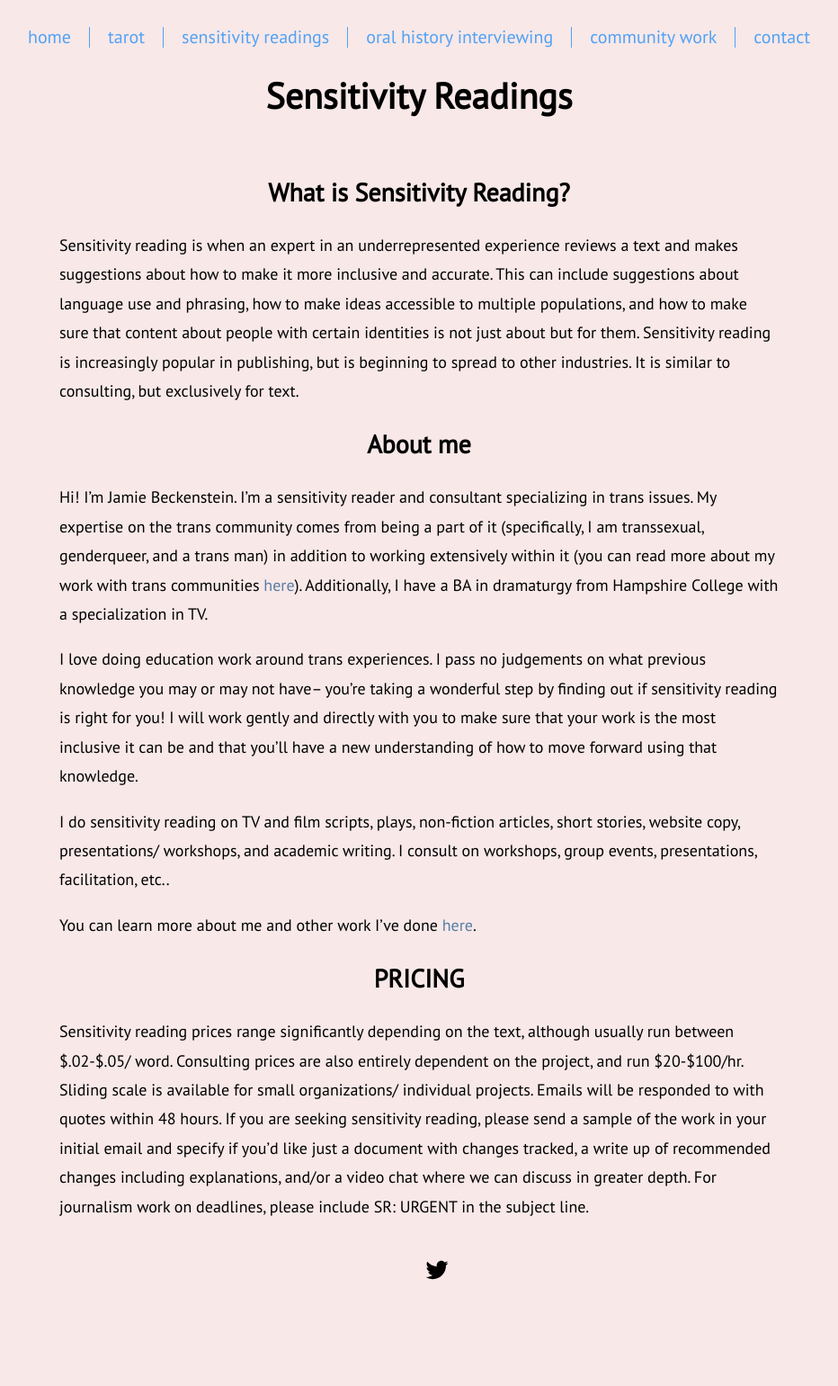
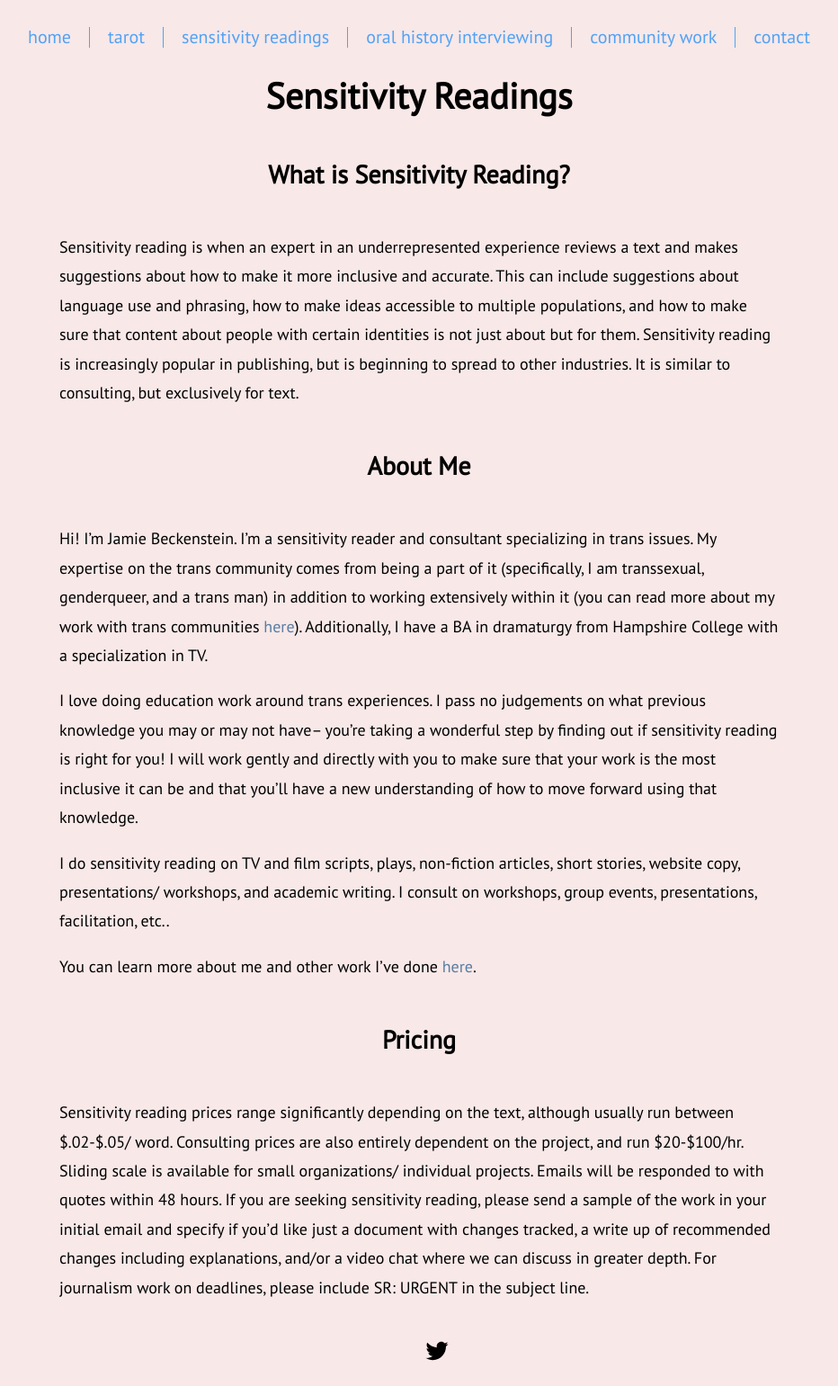
Before and after one commit to jamiebeckenstein/home, a Jekyll site: the page built from sensitivity.md, in a window 1280 px wide. Shown: the whole page at 90% size, without its empty margins (174-1106 px from the left). Built offline with Jekyll 4.4.1, drawn with Linux system fonts in a browser that asks for light colours; before the commit the page ends 1451 px from its top, so only the background shows below that.

Commit message:
spacing + title casing

```diff
--- a/_layouts/default.html
+++ b/_layouts/default.html
@@ -21,9 +21,11 @@
       <h1>{{page.title}}</h1>
     </header>
 
-    <div class='hero-container'>
-      <h2 class='hero-content'>{{ page.header }}</h2>
-    </div>
+    {% if page.header != '' %}
+      <div class='hero-container'>
+        <h2 class='hero-content'>{{ page.header }}</h2>
+      </div>
+    {%  endif %}
     <div class="content-container">
       <div class='alignment-container'>
         {{ content }}
--- a/css/main.css
+++ b/css/main.css
@@ -94,6 +94,25 @@ h2 {
   width: 100%
 }
 
+.content-container h1,
+.content-container h2,
+.content-container h3 {
+  margin-bottom: 40px;
+  margin-top: 40px;
+}
+
+.content-container h1:first-of-type,
+.content-container h2:first-of-type,
+.content-container h3:first-of-type {
+  margin-top: 0;
+}
+
+.content-container h1,h2,h3 {
+  margin-bottom: 20px;
+  margin-top: 20px;
+}
+
+
 
 
 .alignment-container {
--- a/sensitivity.md
+++ b/sensitivity.md
@@ -8,7 +8,7 @@ header: ''
 
 Sensitivity reading is when an expert in an underrepresented experience reviews a text and makes suggestions about how to make it more inclusive and accurate. This can include suggestions about language use and phrasing, how to make ideas accessible to multiple populations, and how to make sure that content about people with certain identities is not just about but for them. Sensitivity reading is increasingly popular in publishing, but is beginning to spread to other industries. It is similar to consulting, but exclusively for text.
 
-## About me
+## About Me
 
 Hi! I’m Jamie Beckenstein. I’m a sensitivity reader and consultant specializing in trans issues. My expertise on the trans community comes from being a part of it (specifically, I am transsexual, genderqueer, and a trans man) in addition to working extensively within it (you can read more about my work with trans communities [here](https://transembassy.com)). Additionally, I have a BA in dramaturgy from Hampshire College with a specialization in TV.
 
@@ -18,6 +18,6 @@ I do sensitivity reading on TV and film scripts, plays, non-fiction articles, sh
 
 You can learn more about me and other work I’ve done [here](/index).
 
-## PRICING
+## Pricing
 
 Sensitivity reading prices range significantly depending on the text, although usually run between $.02-$.05/ word. Consulting prices are also entirely dependent on the project, and run $20-$100/hr. Sliding scale is available for small organizations/ individual projects. Emails will be responded to with quotes within 48 hours. If you are seeking sensitivity reading, please send a sample of the work in your initial email and specify if you’d like just a document with changes tracked, a write up of recommended changes including explanations, and/or a video chat where we can discuss in greater depth. For journalism work on deadlines, please include SR: URGENT in the subject line.
```
Also changed, not shown: oral-history.md (+1 -1 lines), tarot.md (+2 -2 lines).
